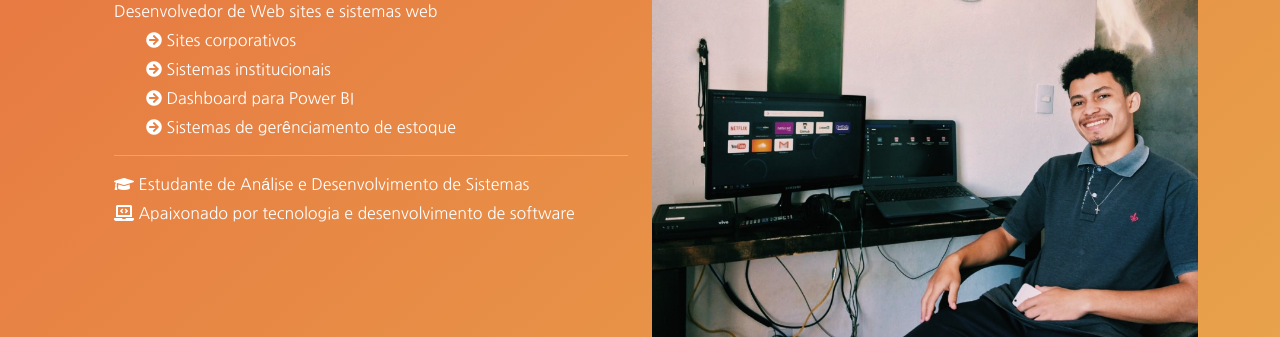
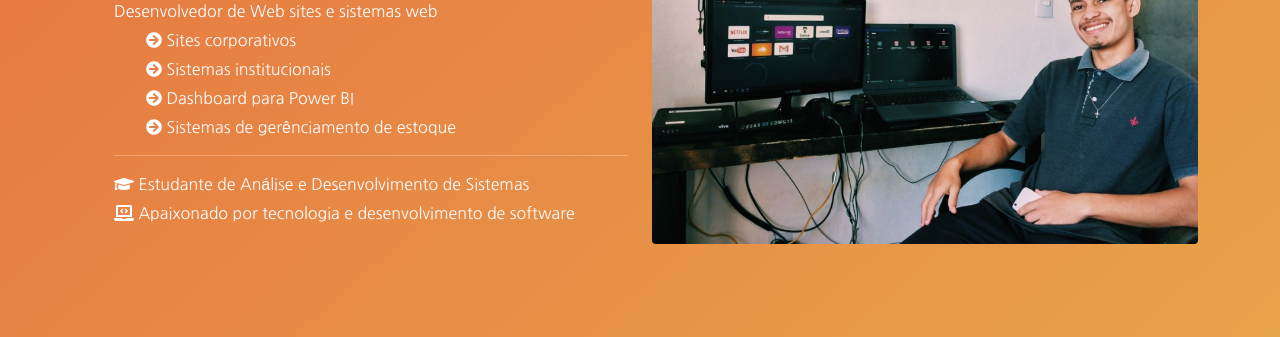
Before and after one commit to lucasAlcp/portifolio, a plain HTML site: page index.html in a window 1280 px wide. Shown: the part 262-599 px from the top of the page. Drawn offline with nearby package versions, Linux system fonts and the light colour scheme.

Commit message:
Update index.html

```diff
--- a/index.html
+++ b/index.html
@@ -44,7 +44,7 @@
                     </ul>
                 </div>
             </div>
-            <div class="col-md-6 col-sm-12 pt-5 mt-5">
+            <div class="col-md-6 col-sm-12">
                 <img style="width:100%; height:auto" class="profile-img rounded" src="images/profile.png" alt="">
             </div>
         </div>
```
